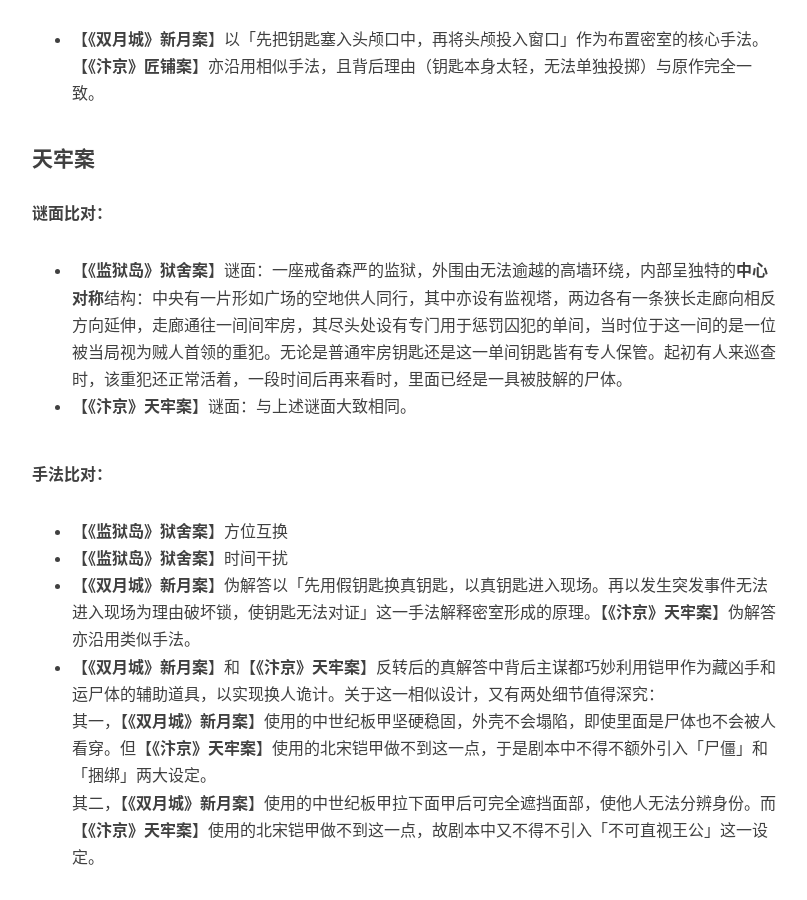
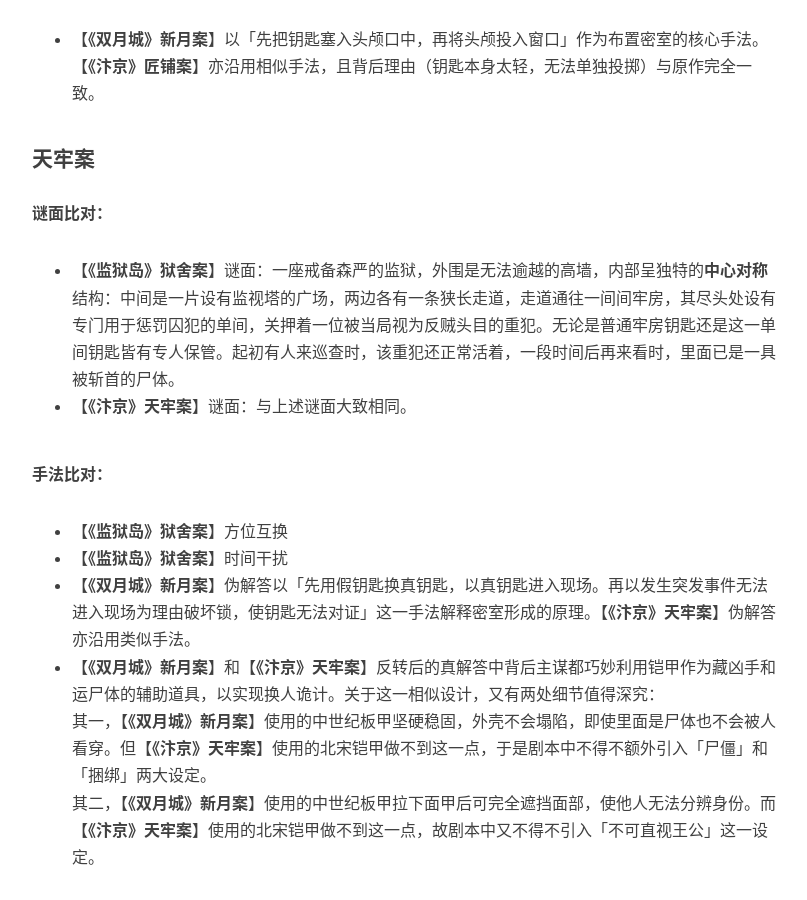
Before and after one commit to mysteryreview/mysteryreview.github.io, a Jekyll site: the page built from _posts/2024-05-31-北宋奇案.md, in a window 1280 px wide and 900 px high, scrolled down 1349 px. Shown: the whole window, without its empty margins (233-1040 px from the left). Built offline with Jekyll 4.4.1, drawn with Linux system fonts in a browser that asks for light colours; nearby versions of some CDN libraries; comment, search, counter and statistics services are not loaded.

Commit message:
Update 2024-05-31-北宋奇案.md

```diff
--- a/_posts/2024-05-31-北宋奇案.md
+++ b/_posts/2024-05-31-北宋奇案.md
@@ -39,7 +39,7 @@
 
 **谜面比对：**
 
-* 【**《监狱岛》狱舍案**】谜面：一座戒备森严的监狱，外围由无法逾越的高墙环绕，内部呈独特的**中心对称**结构：中央有一片形如广场的空地供人同行，其中亦设有监视塔，两边各有一条狭长走廊向相反方向延伸，走廊通往一间间牢房，其尽头处设有专门用于惩罚囚犯的单间，当时位于这一间的是一位被当局视为贼人首领的重犯。无论是普通牢房钥匙还是这一单间钥匙皆有专人保管。起初有人来巡查时，该重犯还正常活着，一段时间后再来看时，里面已经是一具被肢解的尸体。
+* 【**《监狱岛》狱舍案**】谜面：一座戒备森严的监狱，外围是无法逾越的高墙，内部呈独特的**中心对称**结构：中间是一片设有监视塔的广场，两边各有一条狭长走道，走道通往一间间牢房，其尽头处设有专门用于惩罚囚犯的单间，关押着一位被当局视为反贼头目的重犯。无论是普通牢房钥匙还是这一单间钥匙皆有专人保管。起初有人来巡查时，该重犯还正常活着，一段时间后再来看时，里面已是一具被斩首的尸体。
 * 【**《汴京》天牢案**】谜面：与上述谜面大致相同。
 
 **手法比对：**
```
